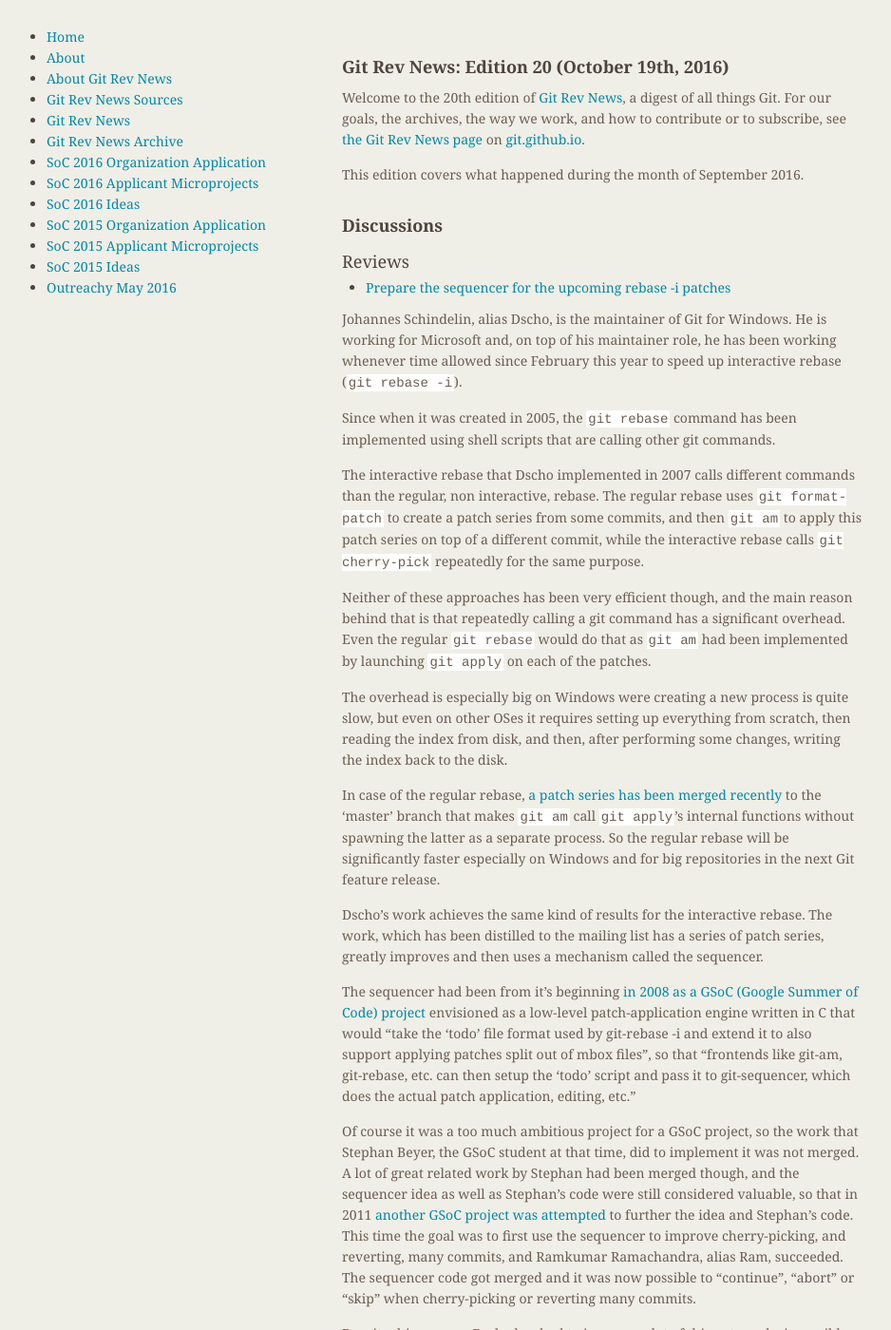
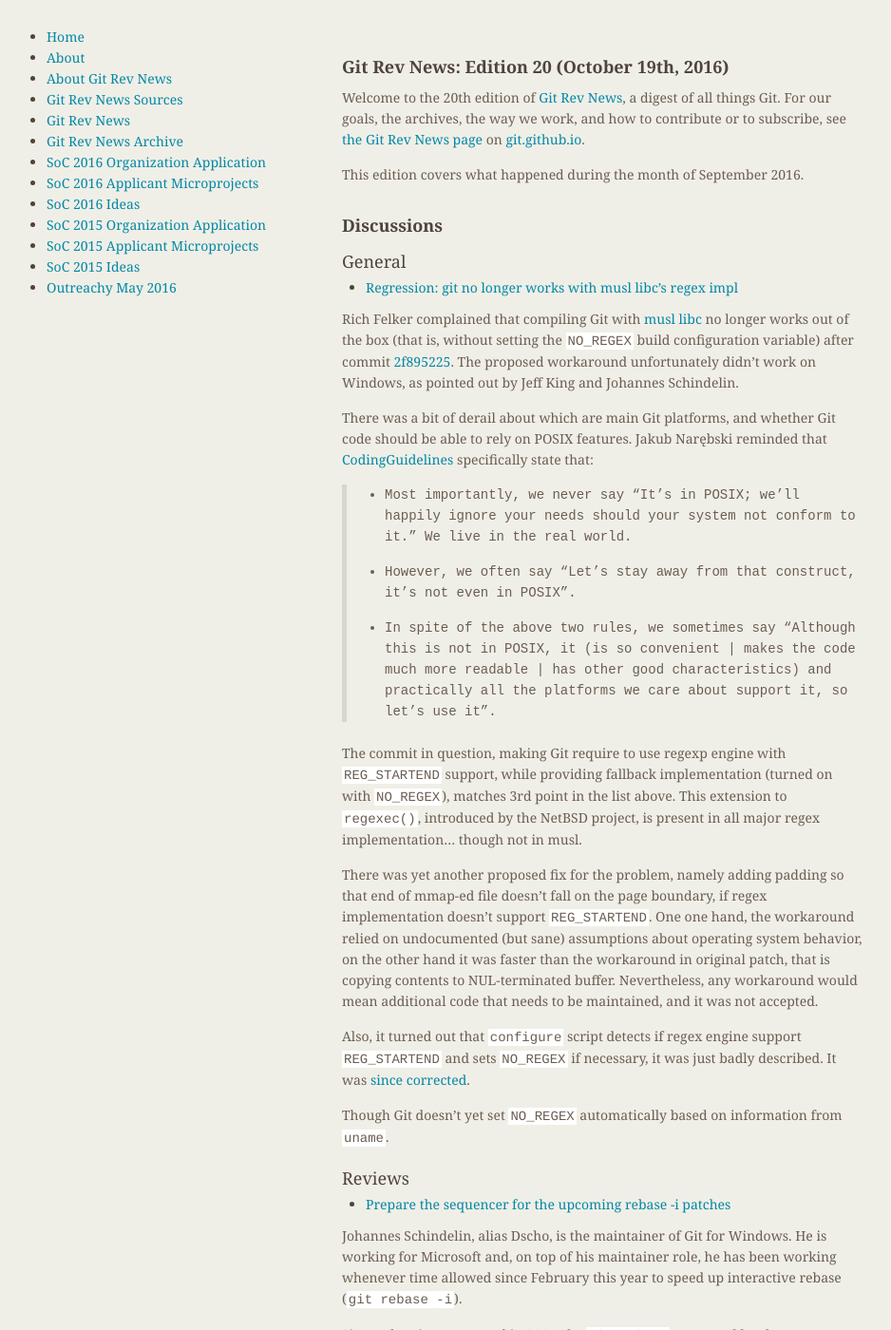
Before and after one commit to git/git.github.io, a Jekyll site: the page built from rev_news/drafts/edition-20.md, in a window 1280 px wide and 1400 px high. Shown: the whole window at 95% size, without its empty margins (174-1112 px from the left). Built offline with Jekyll 4.4.1, drawn with Linux system fonts in a browser that asks for light colours.

Commit message:
rn20: musl libc vs NO_REGEX / REG_STARTEND
Add description of discussion about Git no longer working with musl
libc's regex implementation out of the box (without setting `NO_REGEX=1`
in build configuration).

```diff
--- a/rev_news/drafts/edition-20.md
+++ b/rev_news/drafts/edition-20.md
@@ -17,9 +17,56 @@
 
 ## Discussions
 
-<!---
+
 ### General
--->
+
+* [Regression: git no longer works with musl libc's regex impl](https://public-inbox.org/git/20161004150848.GA7949@brightrain.aerifal.cx/)
+
+Rich Felker complained that compiling Git with [musl libc](https://www.musl-libc.org/)
+no longer works out of the box (that is, without setting the `NO_REGEX`
+build configuration variable) after commit [2f895225](https://github.com/git/git/commit/2f8952250a84313b74f96abb7b035874854cf202).
+The proposed workaround unfortunately didn't work on Windows, as pointed
+out by Jeff King and Johannes Schindelin.
+
+There was a bit of derail about which are main Git platforms, and whether
+Git code should be able to rely on POSIX features.  Jakub Narębski reminded
+that [CodingGuidelines](https://github.com/git/git/blob/master/Documentation/CodingGuidelines#L4)
+specifically state that:
+
+> - Most importantly, we never say "It's in POSIX; we'll happily
+>   ignore your needs should your system not conform to it."
+>   We live in the real world.
+>
+> - However, we often say "Let's stay away from that construct,
+>   it's not even in POSIX".
+>
+> - In spite of the above two rules, we sometimes say "Although
+>   this is not in POSIX, it (is so convenient | makes the code
+>   much more readable | has other good characteristics) and
+>   practically all the platforms we care about support it, so
+>   let's use it".
+
+The commit in question, making Git require to use regexp engine with
+`REG_STARTEND` support, while providing fallback implementation
+(turned on with `NO_REGEX`), matches 3rd point in the list above.  This
+extension to `regexec()`, introduced by the NetBSD project, is present
+in all major regex implementation... though not in musl.
+
+There was yet another proposed fix for the problem, namely adding
+padding so that end of mmap-ed file doesn't fall on the page boundary,
+if regex implementation doesn't support `REG_STARTEND`.  One one hand,
+the workaround relied on undocumented (but sane) assumptions about
+operating system behavior, on the other hand it was faster than the
+workaround in original patch, that is copying contents to NUL-terminated
+buffer.  Nevertheless, any workaround would mean additional code that
+needs to be maintained, and it was not accepted.
+
+Also, it turned out that `configure` script detects if regex engine
+support `REG_STARTEND` and sets `NO_REGEX` if necessary, it was just
+badly described.  It was [since corrected](https://github.com/git/git/commit/842a516cb02a53cf0291ff67ed6f8517966345c0).
+
+Though Git doesn't yet set `NO_REGEX` automatically based on information
+from `uname`.
 
 
 ### Reviews
```
